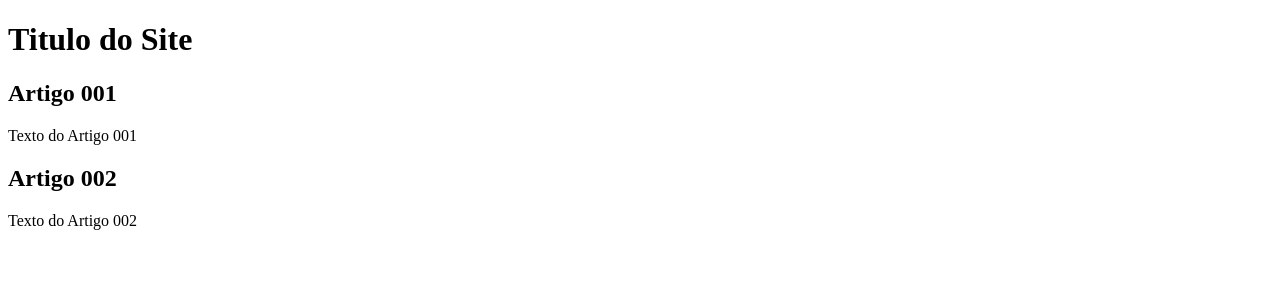
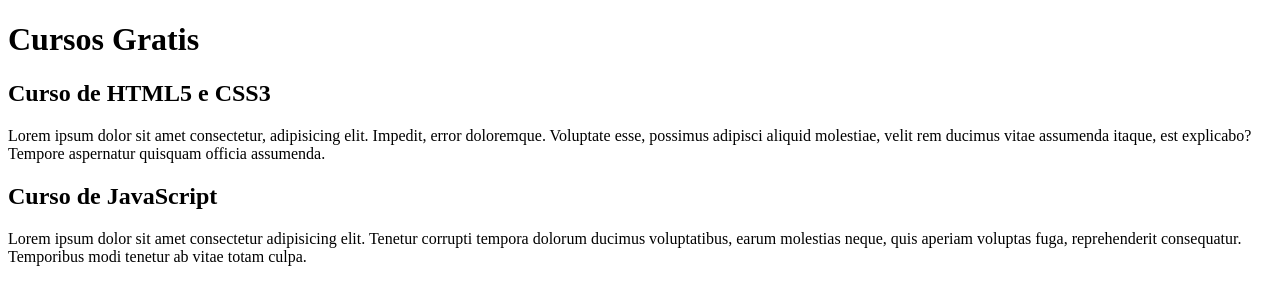
Before and after one commit to CaduDev971/projeto-site, a plain HTML site: page index.html in a window 1280 px wide. Drawn offline with Linux system fonts and the light colour scheme.

Commit message:
Update index.html

```diff
--- a/index.html
+++ b/index.html
@@ -8,15 +8,15 @@
 <body>
     <main>
         <header>
-            <h1>Titulo do Site</h1>
+            <h1>Cursos Gratis</h1>
         </header>
         <article>
-            <h2>Artigo 001</h2>
-            <p>Texto do Artigo 001</p>
+            <h2>Curso de HTML5 e CSS3</h2>
+            <p>Lorem ipsum dolor sit amet consectetur, adipisicing elit. Impedit, error doloremque. Voluptate esse, possimus adipisci aliquid molestiae, velit rem ducimus vitae assumenda itaque, est explicabo? Tempore aspernatur quisquam officia assumenda.</p>
         </article>
         <article>
-            <h2>Artigo 002</h2>
-            <p>Texto do Artigo 002</p>
+            <h2>Curso de JavaScript</h2>
+            <p>Lorem ipsum dolor sit amet consectetur adipisicing elit. Tenetur corrupti tempora dolorum ducimus voluptatibus, earum molestias neque, quis aperiam voluptas fuga, reprehenderit consequatur. Temporibus modi tenetur ab vitae totam culpa.</p>
         </article>
     </main>
 </body>
```
